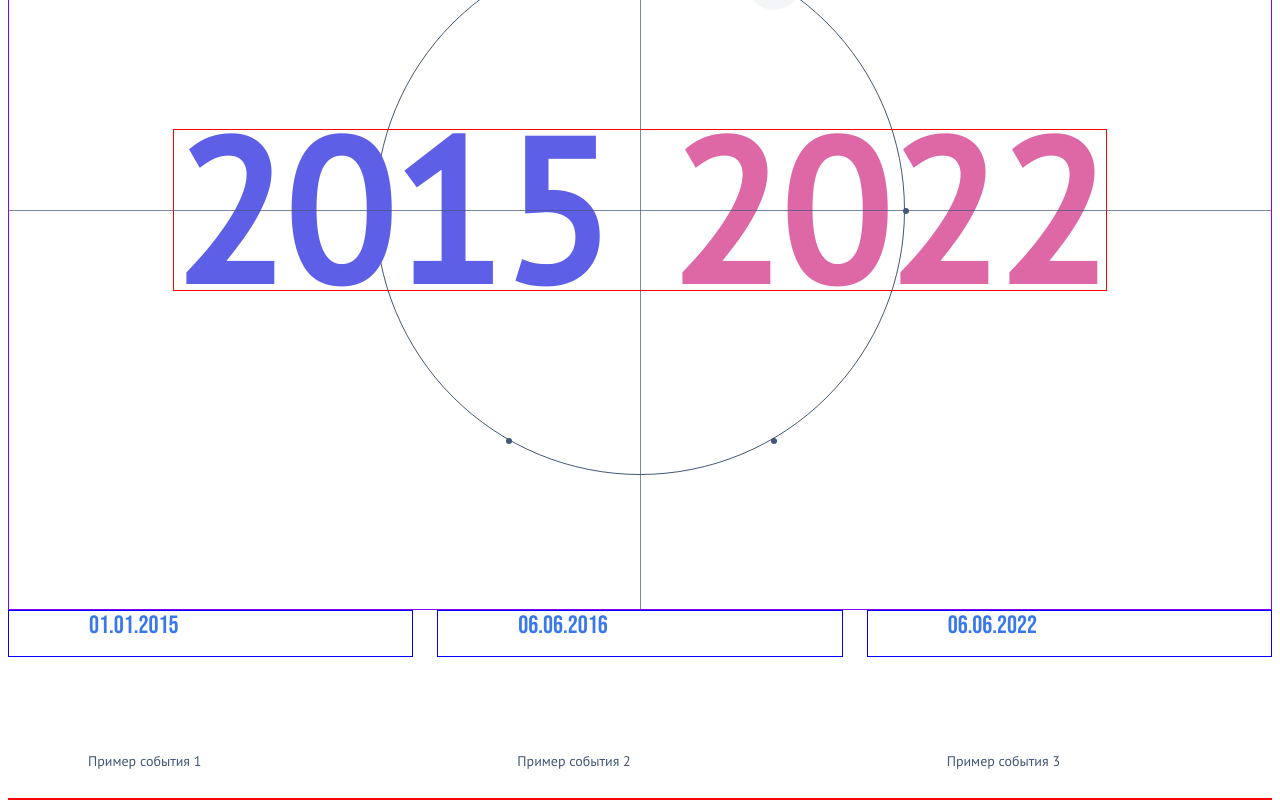
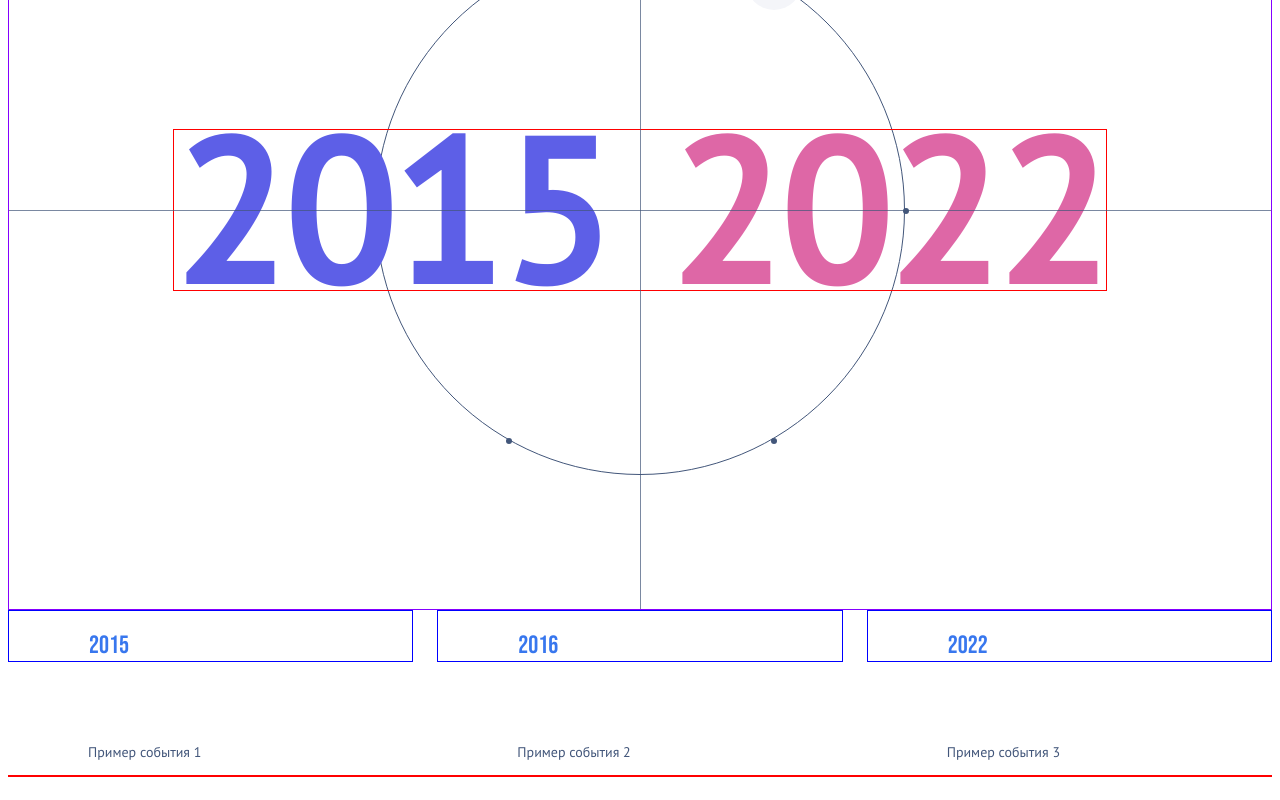
Before and after one commit to yulia463/time-arc, a React app: page / in a window 1280 px wide. Shown: the part 502-1302 px from the top of the page. After the commit the page ends 1279 px from the top, so only its background shows below. Built offline with nearby package versions, Linux system fonts and the light colour scheme.

Commit message:
feat: add hidden styles

```diff
--- a/src/components/EventSlider.tsx
+++ b/src/components/EventSlider.tsx
@@ -38,7 +38,8 @@ const EventSlider: React.FC<Props> = ({ events, instanceId }) => {
           <SwiperSlide key={ev.id}>
             <article className="timeline-card" role="group" aria-label={ev.title}>
               <div className="timeline-card__date">
-                {new Date(ev.date).toLocaleDateString('ru-RU', { year: 'numeric', month: '2-digit', day: '2-digit' })}
+                  {new Date(ev.date).getFullYear()}
+                {/*{new Date(ev.date).toLocaleDateString('ru-RU', { year: 'numeric', month: '2-digit', day: '2-digit' })}*/}
               </div>
               <h3 className="timeline-card__title">{ev.title}</h3>
               {/*<p className="timeline-card__desc">{ev.description}</p>*/}
--- a/src/components/TimelineBlock.scss
+++ b/src/components/TimelineBlock.scss
@@ -71,7 +71,8 @@
 
   @media (min-width: 1024px) {
     display: block;
-  }}
+  }
+}
 
 .timeline-block__dot {
   display: flex;
@@ -228,7 +229,7 @@
 .timeline-card {
   display: flex;
   flex-direction: column;
-  gap: 25px;
+  gap: 15px;
 
   @media (min-width: 1024px) {
     gap: 80px;
@@ -246,7 +247,7 @@
   line-height: 120%;
   letter-spacing: 0;
   color: var(--color-blue);
-  padding: 0 0 15px 20px;
+  padding: 20px 0 0 20px;
 
   @media (min-width: 1024px) {
     font-size: 25px;
@@ -263,6 +264,7 @@
   letter-spacing: 0;
   color: var(--color-text);
   padding-left: 20px;
+  margin: 0;
 
   @media (min-width: 1024px) {
     padding-left: 80px;
```
